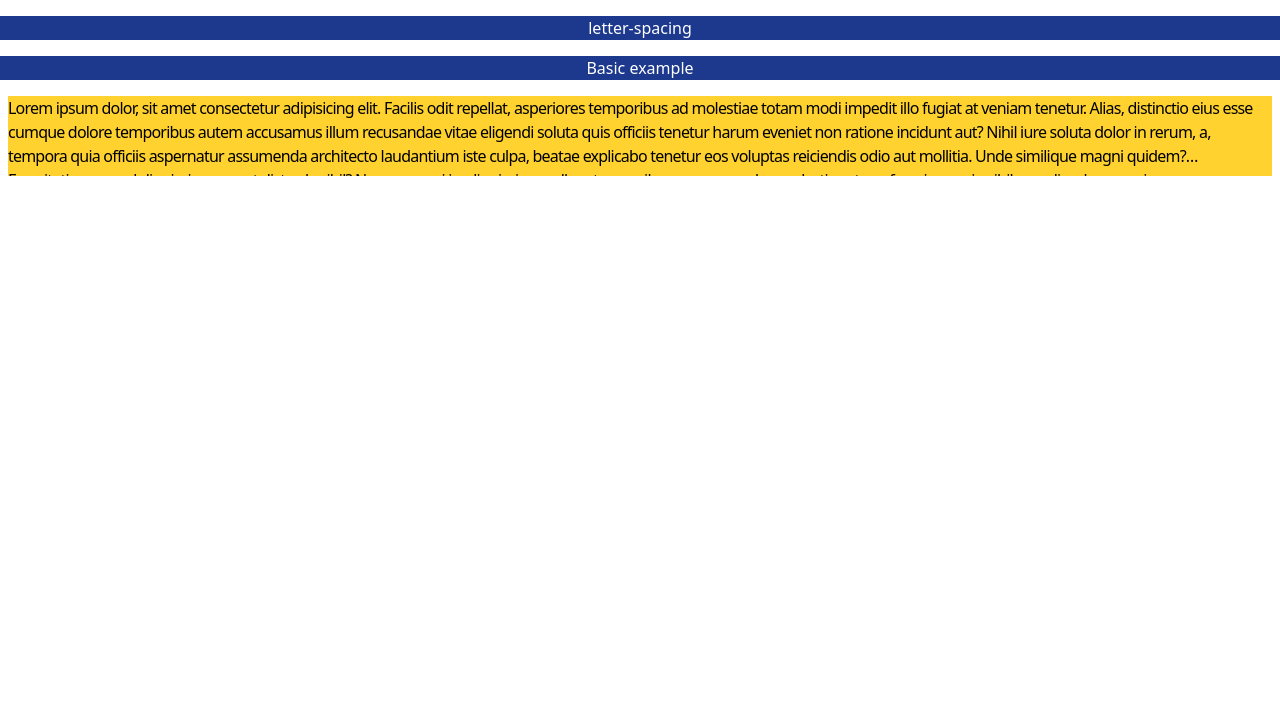
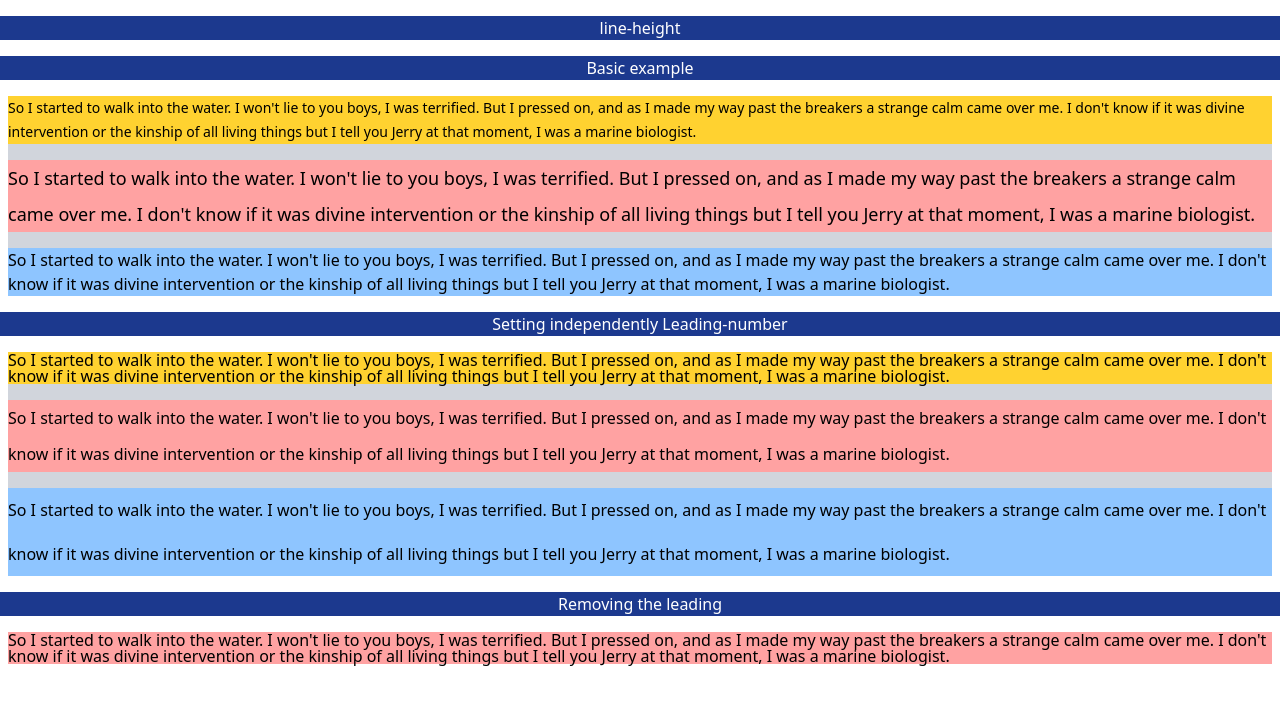
Before and after one commit to AmirTaki/tailwind-toturial-react-vite, a React (Vite) app: page / in a window 1280 px wide. Shown: the top 704 px of the page. Built offline with nearby package versions, Linux system fonts and the light colour scheme.

Commit message:
line-height

```diff
--- a/src/App.jsx
+++ b/src/App.jsx
@@ -4,23 +4,29 @@ function App() {
   return (
 
     <>
-      <h1 className='bg-blue-900  text-white my-4 text-center'>letter-spacing</h1>
+      <h1 className='bg-blue-900  text-white my-4 text-center'>line-height</h1>
       <h1 className='bg-blue-900  text-white my-4 text-center'>Basic example </h1>
 
       <div className="flex flex-col  bg-gray-300  justify-center gap-4 mx-2 ">
-        <p className='h-20 bg-amber-300 tracking-tighter line-clamp-3'>Lorem ipsum dolor, sit amet          consectetur adipisicing elit. Facilis odit repellat, asperiores temporibus ad molestiae totam modi impedit illo fugiat at veniam tenetur. Alias, distinctio eius esse cumque dolore temporibus autem accusamus illum recusandae vitae eligendi soluta quis officiis tenetur harum eveniet non ratione incidunt aut? Nihil iure soluta dolor in rerum, a, tempora quia officiis aspernatur assumenda architecto laudantium iste culpa, beatae explicabo tenetur eos voluptas reiciendis odio aut mollitia. Unde similique magni quidem? Exercitationem sed dignissimos, sunt dicta ab nihil? Nemo magni in, dignissimos ullam temporibus ea recusandae molestias atque fuga iure quis nihil repudiandae, quasi accusamus magnam.</p>
+        <p className='bg-amber-300 text-sm/6'>So I started to walk into the water. I won't lie to you boys, I was terrified. But I pressed on, and as I made my way past the breakers a strange calm came over me. I don't know if it was divine intervention or the kinship of all living things but I tell you Jerry at that moment, I was a marine biologist.</p>
+        <p className='bg-red-300 text-lg/9'>So I started to walk into the water. I won't lie to you boys, I was terrified. But I pressed on, and as I made my way past the breakers a strange calm came over me. I don't know if it was divine intervention or the kinship of all living things but I tell you Jerry at that moment, I was a marine biologist.</p>
+        <p className='bg-blue-300 text-md/8'>So I started to walk into the water. I won't lie to you boys, I was terrified. But I pressed on, and as I made my way past the breakers a strange calm came over me. I don't know if it was divine intervention or the kinship of all living things but I tell you Jerry at that moment, I was a marine biologist.</p>
       </div>
 
 
-        {/* <p className='bg-blue-300 tracking-tight'>Lorem ipsum dolor sit, amet consectetur adipisicing elit. Doloremque, quia?</p>
-        <p className='bg-red-300 tracking-normal'>Lorem ipsum dolor sit, amet consectetur adipisicing elit. Doloremque, quia?</p>
-        <p className='bg-green-300 tracking-wide'>Lorem ipsum dolor sit, amet consectetur adipisicing elit. Doloremque, quia?</p>
-        <p className='bg-pink-300 tracking-wider'>Lorem ipsum dolor sit, amet consectetur adipisicing elit. Doloremque, quia?</p>
-        <p className='bg-orange-300 tracking-widest'>Lorem ipsum dolor sit, amet consectetur adipisicing elit. Doloremque, quia?</p>
-        <p className='bg-emerald-300 tracking-[.30em]'>Lorem ipsum dolor sit, amet consectetur adipisicing elit. Doloremque, quia?</p>
-         */}
+      <h1 className='bg-blue-900  text-white my-4 text-center'>Setting independently Leading-number </h1>
 
+      <div className="flex flex-col  bg-gray-300  justify-center gap-4 mx-2 ">
+        <p className='bg-amber-300 text-md leading-4 '>So I started to walk into the water. I won't lie to you boys, I was terrified. But I pressed on, and as I made my way past the breakers a strange calm came over me. I don't know if it was divine intervention or the kinship of all living things but I tell you Jerry at that moment, I was a marine biologist.</p>
+        <p className='bg-red-300   text-md leading-9'>So I started to walk into the water. I won't lie to you boys, I was terrified. But I pressed on, and as I made my way past the breakers a strange calm came over me. I don't know if it was divine intervention or the kinship of all living things but I tell you Jerry at that moment, I was a marine biologist.</p>
+        <p className='bg-blue-300  text-md leading-11'>So I started to walk into the water. I won't lie to you boys, I was terrified. But I pressed on, and as I made my way past the breakers a strange calm came over me. I don't know if it was divine intervention or the kinship of all living things but I tell you Jerry at that moment, I was a marine biologist.</p>
+      </div>
 
+      <h1 className='bg-blue-900  text-white my-4 text-center'>Removing the leading</h1>
+
+      <div className="flex flex-col  bg-gray-300  justify-center gap-4 mx-2 ">
+        <p className='bg-red-300   text-md leading-none'>So I started to walk into the water. I won't lie to you boys, I was terrified. But I pressed on, and as I made my way past the breakers a strange calm came over me. I don't know if it was divine intervention or the kinship of all living things but I tell you Jerry at that moment, I was a marine biologist.</p>
+      </div>
     </>
 
 )
```
